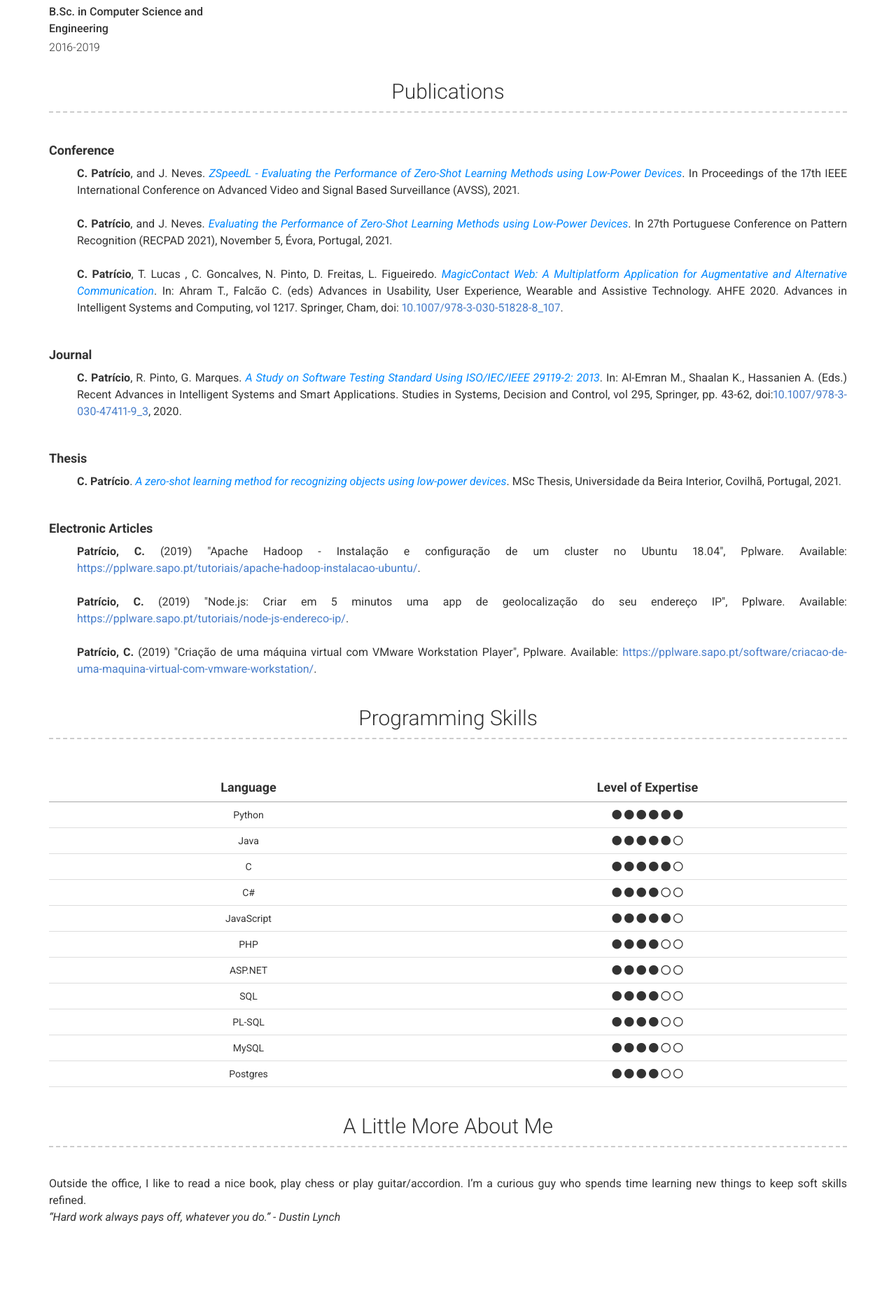
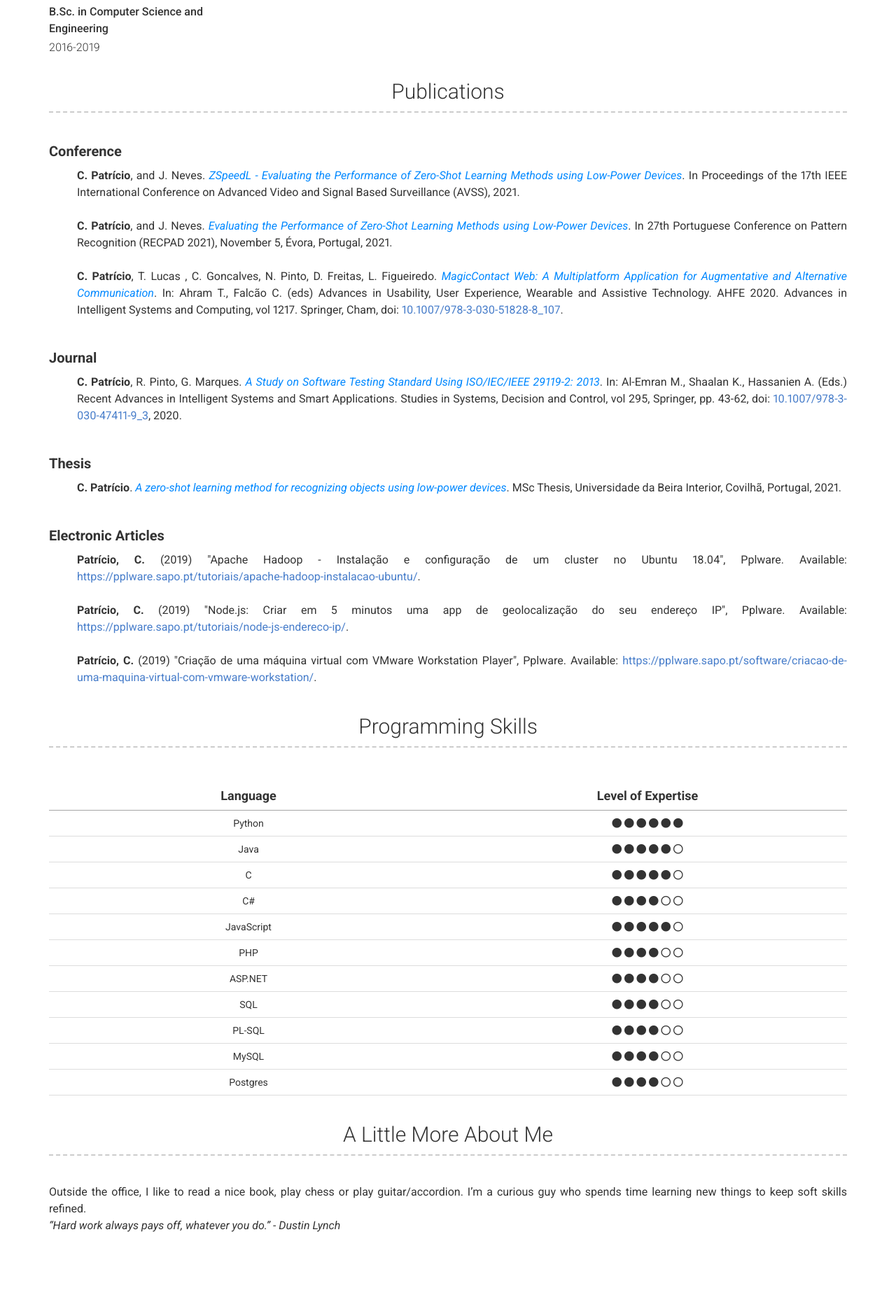
Before and after one commit to CristianoPatricio/cristianopatricio.github.io, a Jekyll site: the page built from index.md, in a window 1280 px wide. Shown: the part 1377-3237 px from the top of the page at 70% size. Built offline with Jekyll 4.4.1, drawn with Linux system fonts in a browser that asks for light colours; nearby versions of some CDN libraries.

Commit message:
Update _config.yml

```diff
--- a/_config.yml
+++ b/_config.yml
@@ -51,7 +51,7 @@
 # Publications Section
 # publications_title: Publications #(Use this to override about more section title)
 publications: |
-    <p style="font-size:18px;"><b>Conference</b></p>
+    <p style="font-size:20px;"><b>Conference</b></p>
     <ul style="list-style-type: none;" >
         <li>
             <b>C. Patrício</b>, and J. Neves. <a href="https://arxiv.org/pdf/2110.04535.pdf" style="color: #0088FF;" target="blank"><em>ZSpeedL - Evaluating the Performance of Zero-Shot Learning Methods using Low-Power Devices</em></a>. In Proceedings of the 17th IEEE International Conference on Advanced Video and Signal Based Surveillance (AVSS), 2021.
@@ -66,25 +66,25 @@
         </li>
     </ul>
     <br>
-    <p style="font-size:18px;"><b>Journal</b></p>
+    <p style="font-size:20px;"><b>Journal</b></p>
     <ul style="list-style-type: none;" >
         <li>
         <b>C. Patrício</b>, R. Pinto, G. Marques. <a href="https://link.springer.com/chapter/10.1007/978-3-030-47411-9_3#citeas" style="color: #0088FF;" target="blank"><em>A Study on Software Testing
     Standard Using ISO/IEC/IEEE 29119-2: 2013</em></a>. In: Al-Emran M., Shaalan K.,
     Hassanien A. (Eds.) Recent Advances in Intelligent Systems and Smart
     Applications. Studies in Systems, Decision and Control, vol 295, Springer,
-    pp. 43-62, doi:<a href="https://doi.org/10.1007/978-3-030-47411-9_3">10.1007/978-3-030-47411-9_3</a>, 2020.
+    pp. 43-62, doi: <a href="https://doi.org/10.1007/978-3-030-47411-9_3">10.1007/978-3-030-47411-9_3</a>, 2020.
         </li>
     </ul>
     <br>
-    <p style="font-size:18px;"><b>Thesis</b></p>
+    <p style="font-size:20px;"><b>Thesis</b></p>
     <ul style="list-style-type: none;" >
         <li>
             <b>C. Patrício</b>. <a href="" style="color: #0088FF;" target="blank"><em>A zero-shot learning method for recognizing objects using low-power devices</em></a>. MSc Thesis, Universidade da Beira Interior, Covilhã, Portugal, 2021.
         </li>
     </ul>
     <br>
-    <p style="font-size:18px;"><b>Electronic Articles</b></p>
+    <p style="font-size:20px;"><b>Electronic Articles</b></p>
     <ul style="list-style-type: none;" >
         <li>
             <b>Patrício, C.</b> (2019) "Apache Hadoop - Instalação e configuração de um cluster no Ubuntu 18.04", Pplware. Available: <a href="https://pplware.sapo.pt/tutoriais/apache-hadoop-instalacao-ubuntu/">https://pplware.sapo.pt/tutoriais/apache-hadoop-instalacao-ubuntu/</a>.
```
